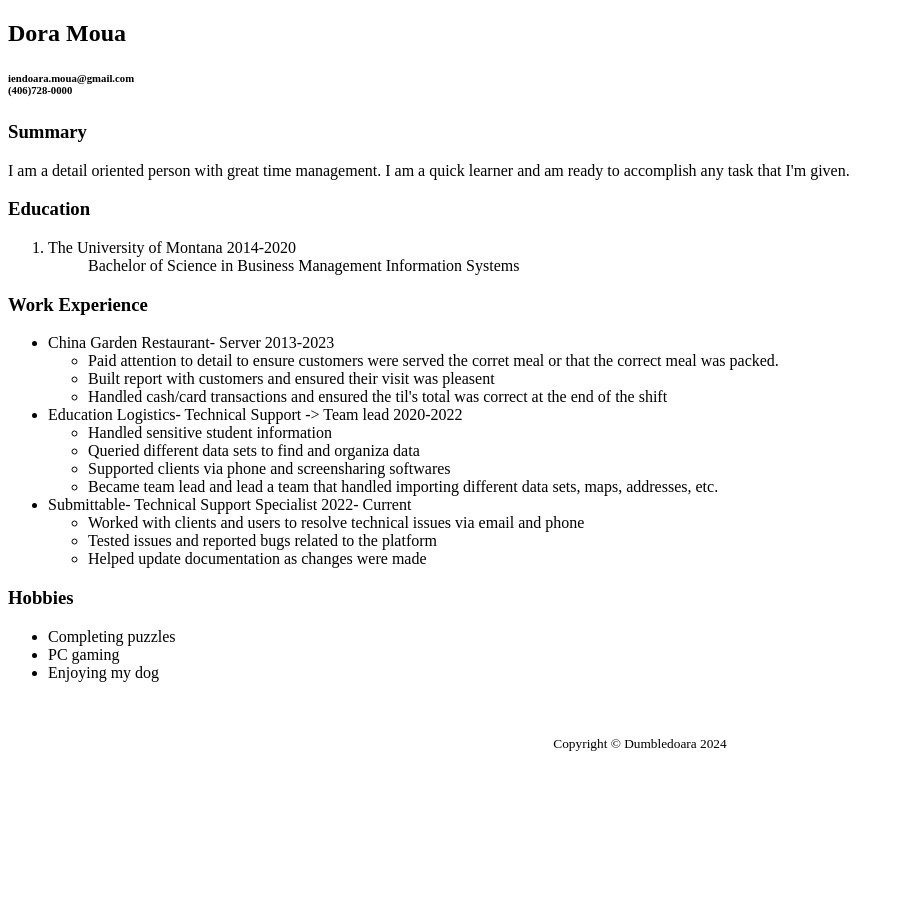
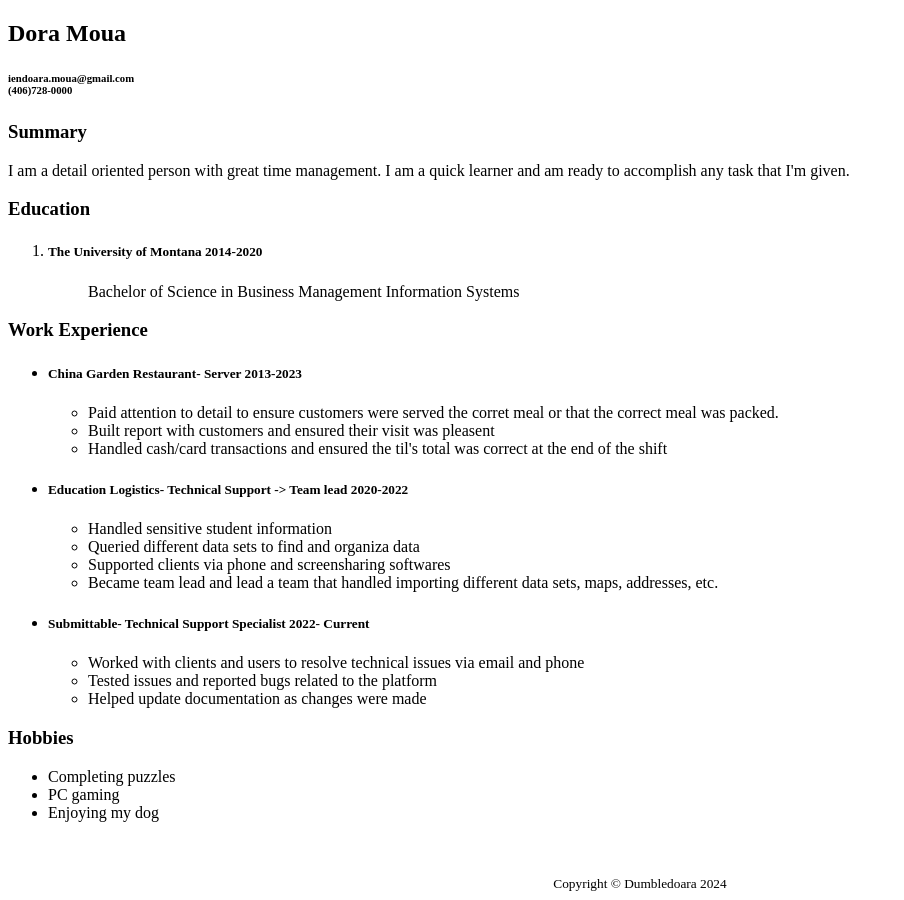
Before and after one commit to Dumbledoara/html-portfolio, a plain HTML site: page public/index.html in a window 1280 px wide. Shown: the whole page, without its empty margins (0-904 px from the left). Before the commit the page ends 800 px from the top, so only its background shows below. Drawn offline with Linux system fonts and the light colour scheme.

Commit message:
Update index.html

```diff
--- a/public/index.html
+++ b/public/index.html
@@ -16,7 +16,7 @@
 
     <h3>Education</h3>
         <ol>
-            <li>The University of Montana 2014-2020
+            <li><h5>The University of Montana 2014-2020</h5>
                 <ul>Bachelor of Science in Business Management Information Systems</ul>
             </li>
         </ol>
@@ -24,7 +24,7 @@
 
     <h3>Work Experience</h3>
         <ul>
-            <li>China Garden Restaurant- Server 2013-2023
+            <li><h5>China Garden Restaurant- Server 2013-2023</h5>
                 <ul>
                     <li>Paid attention to detail to ensure customers were served the corret meal or that the correct meal was packed.
                     </li>
@@ -32,7 +32,7 @@
                     <li>Handled cash/card transactions and ensured the til's total was correct at the end of the shift</li>
                 </ul>
             </li>
-            <li>Education Logistics- Technical Support -> Team lead 2020-2022
+            <li><h5>Education Logistics- Technical Support -> Team lead 2020-2022</h5>
                 <ul>
                     <li>Handled sensitive student information</li>
                     <li>Queried different data sets to find and organiza data</li>
@@ -40,7 +40,7 @@
                     <li>Became team lead and lead a team that handled importing different data sets, maps, addresses, etc.</li>
                 </ul>
             </li>
-            <li>Submittable- Technical Support Specialist 2022- Current</li>
+            <li><h5>Submittable- Technical Support Specialist 2022- Current</h5></li>
                 <ul>
                     <li>Worked with clients and users to resolve technical issues via email and phone</li>
                     <li>Tested issues and reported bugs related to the platform</li>
```
